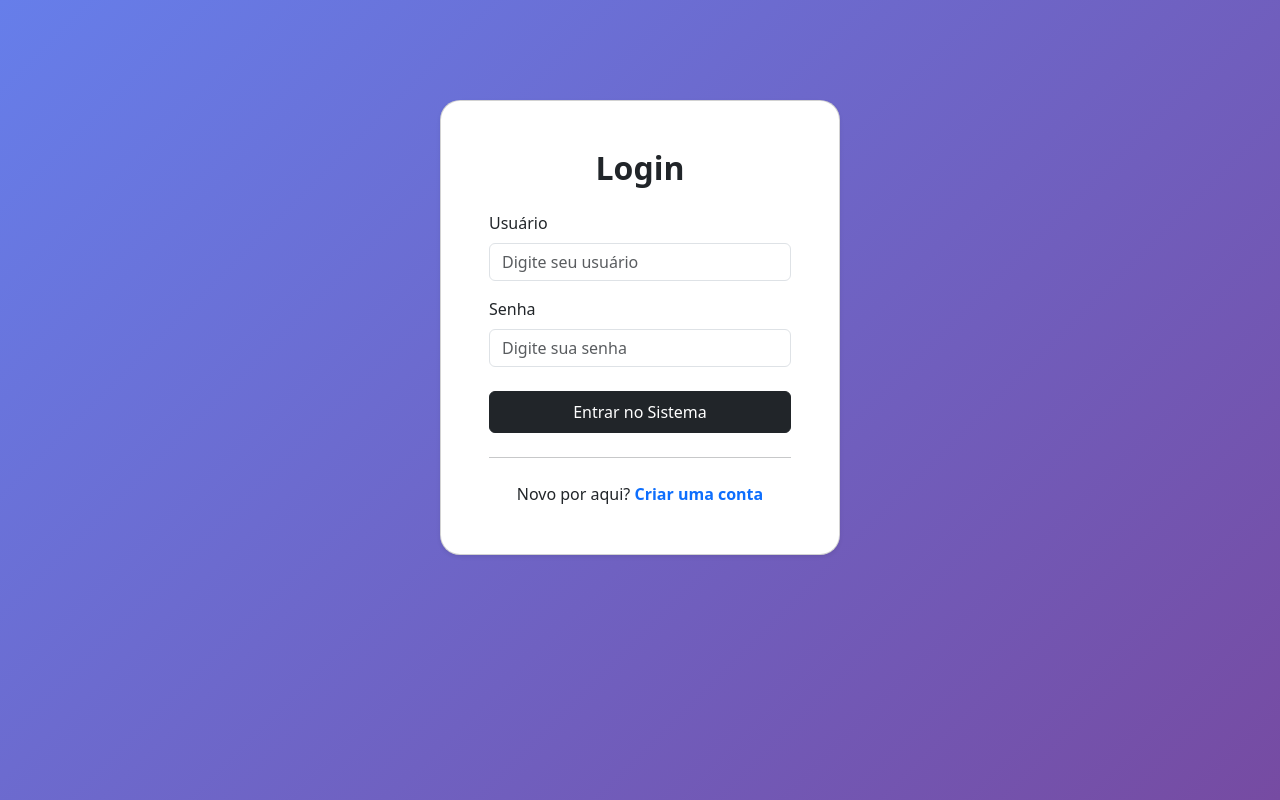
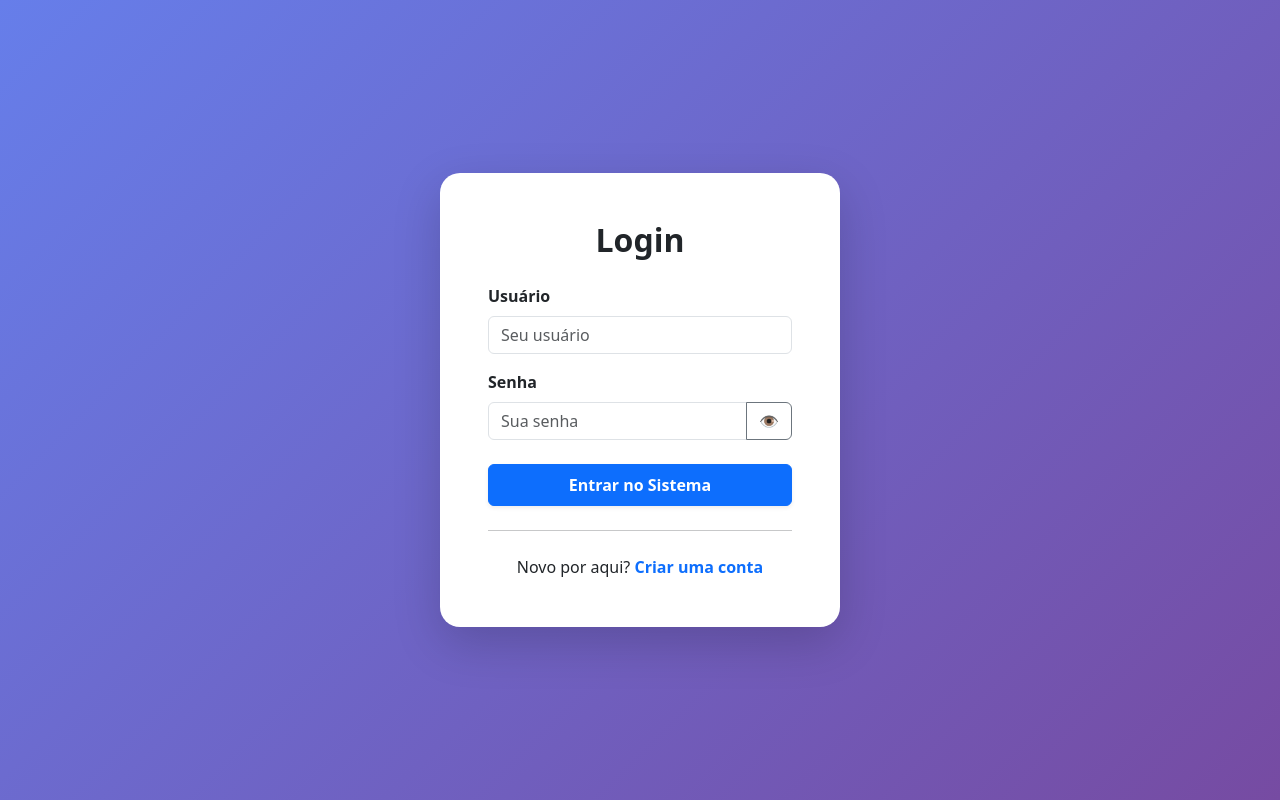
Before and after one commit to Diogo-afk/meu-primeiro-crud-flask, a Flask app: page /login in a window 1280 px wide. Run offline with Flask 3, Linux system fonts and the light colour scheme.

Commit message:
UI: Adicionado botão de mostrar/esconder senha com JavaScript

```diff
--- a/templates/login.html
+++ b/templates/login.html
@@ -2,30 +2,50 @@
 <html lang="pt-BR">
 <head>
     <meta charset="UTF-8">
+    <meta name="viewport" content="width=device-width, initial-scale=1.0">
     <title>Acessar Sistema</title>
+    <!-- Bootstrap CSS -->
     <link href="https://cdn.jsdelivr.net/npm/bootstrap@5.3.0/dist/css/bootstrap.min.css" rel="stylesheet">
     <style>
-        body { background: linear-gradient(135deg, #667eea 0%, #764ba2 100%); min-height: 100vh; }
-        .card-login { max-width: 400px; margin-top: 100px; border-radius: 20px; }
+        body {
+            background: linear-gradient(135deg, #667eea 0%, #764ba2 100%);
+            min-height: 100vh;
+            display: flex;
+            align-items: center;
+        }
+        .card-login {
+            max-width: 400px;
+            border-radius: 20px;
+            border: none;
+        }
     </style>
 </head>
 <body>
 
     <div class="container d-flex justify-content-center">
-        <div class="card card-login shadow-sm w-100">
+        <div class="card card-login shadow-lg w-100">
             <div class="card-body p-5">
-                <h2 class="text-center mb-4 fw-bold">Login</h2>
+                <h2 class="text-center mb-4 fw-bold text-dark">Login</h2>
 
                 <form action="/logar" method="POST">
+                    <!-- Campo Usuário -->
                     <div class="mb-3">
-                        <label class="form-label">Usuário</label>
-                        <input type="text" name="nome" class="form-control" placeholder="Digite seu usuário" required>
+                        <label class="form-label fw-semibold">Usuário</label>
+                        <input type="text" name="nome" class="form-control" placeholder="Seu usuário" required>
                     </div>
+
+                    <!-- Campo Senha com Olhinho (JavaScript) -->
                     <div class="mb-4">
-                        <label class="form-label">Senha</label>
-                        <input type="password" name="senha" class="form-control" placeholder="Digite sua senha" required>
+                        <label class="form-label fw-semibold">Senha</label>
+                        <div class="input-group">
+                            <input type="password" id="campoSenha" name="senha" class="form-control" placeholder="Sua senha" required>
+                            <button class="btn btn-outline-secondary" type="button" id="btnSenha" onclick="toggleSenha()">
+                                👁️
+                            </button>
+                        </div>
                     </div>
-                    <button type="submit" class="btn btn-dark w-100 py-2">Entrar no Sistema</button>
+
+                    <button type="submit" class="btn btn-primary w-100 py-2 fw-bold shadow-sm">Entrar no Sistema</button>
                 </form>
 
                 <hr class="my-4">
@@ -36,5 +56,24 @@
         </div>
     </div>
 
+    <!-- SCRIPT JAVASCRIPT: A MÁGICA DO OLHINHO -->
+    <script>
+        function toggleSenha() {
+            // 1. Pegamos o input e o botão pelos IDs
+            var input = document.getElementById("campoSenha");
+            var btn = document.getElementById("btnSenha");
+
+            // 2. Se o tipo for 'password', mudamos para 'text' (mostra)
+            if (input.type === "password") {
+                input.type = "text";
+                btn.innerText = "🔒"; // Muda o ícone para cadeado
+            } else {
+                // 3. Se já estiver em 'text', voltamos para 'password' (esconde)
+                input.type = "password";
+                btn.innerText = "👁️"; // Volta para o olhinho
+            }
+        }
+    </script>
+
 </body>
 </html>
```
Also changed, not shown: templates/lista.html (+15 -1 lines).
